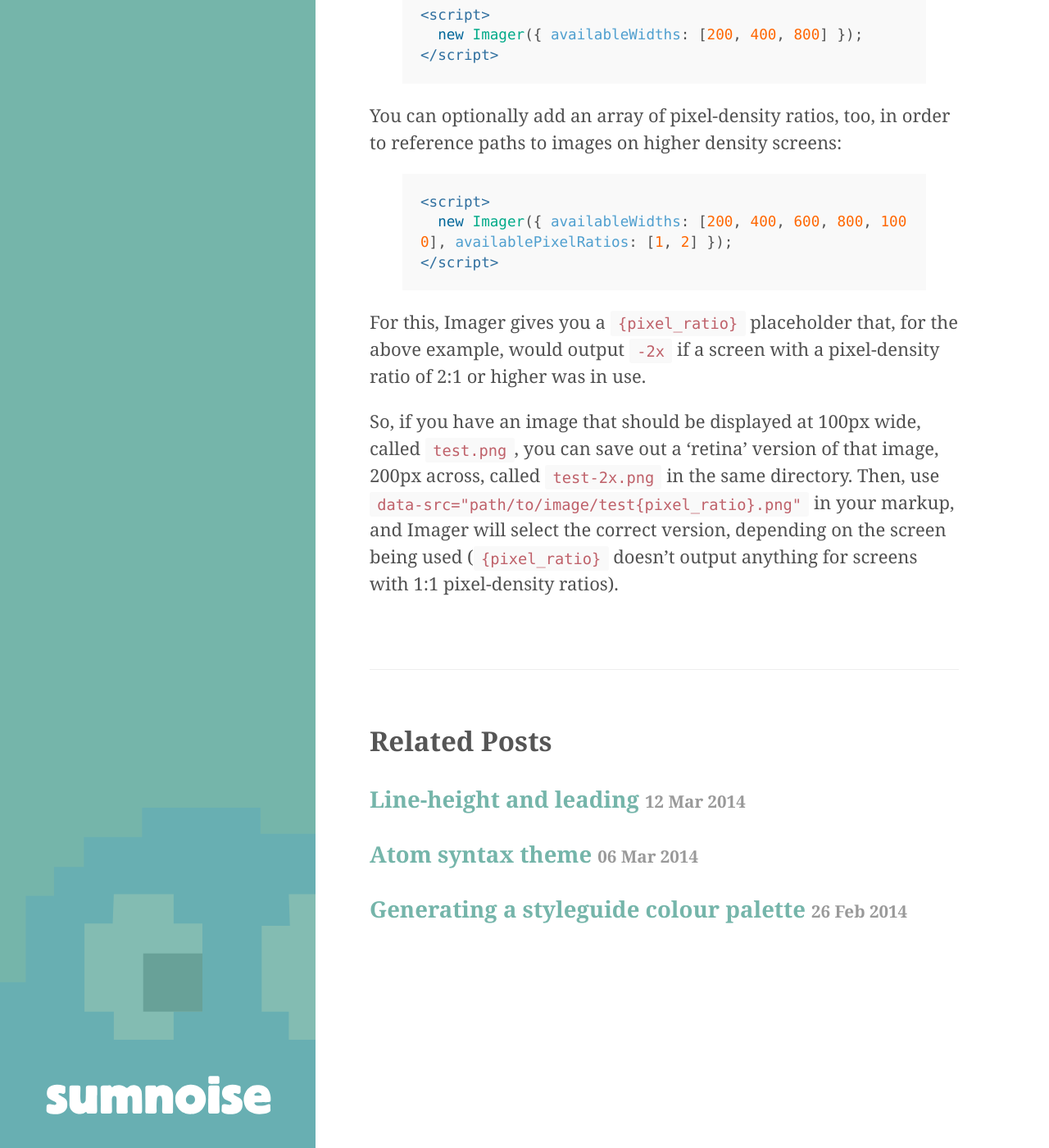
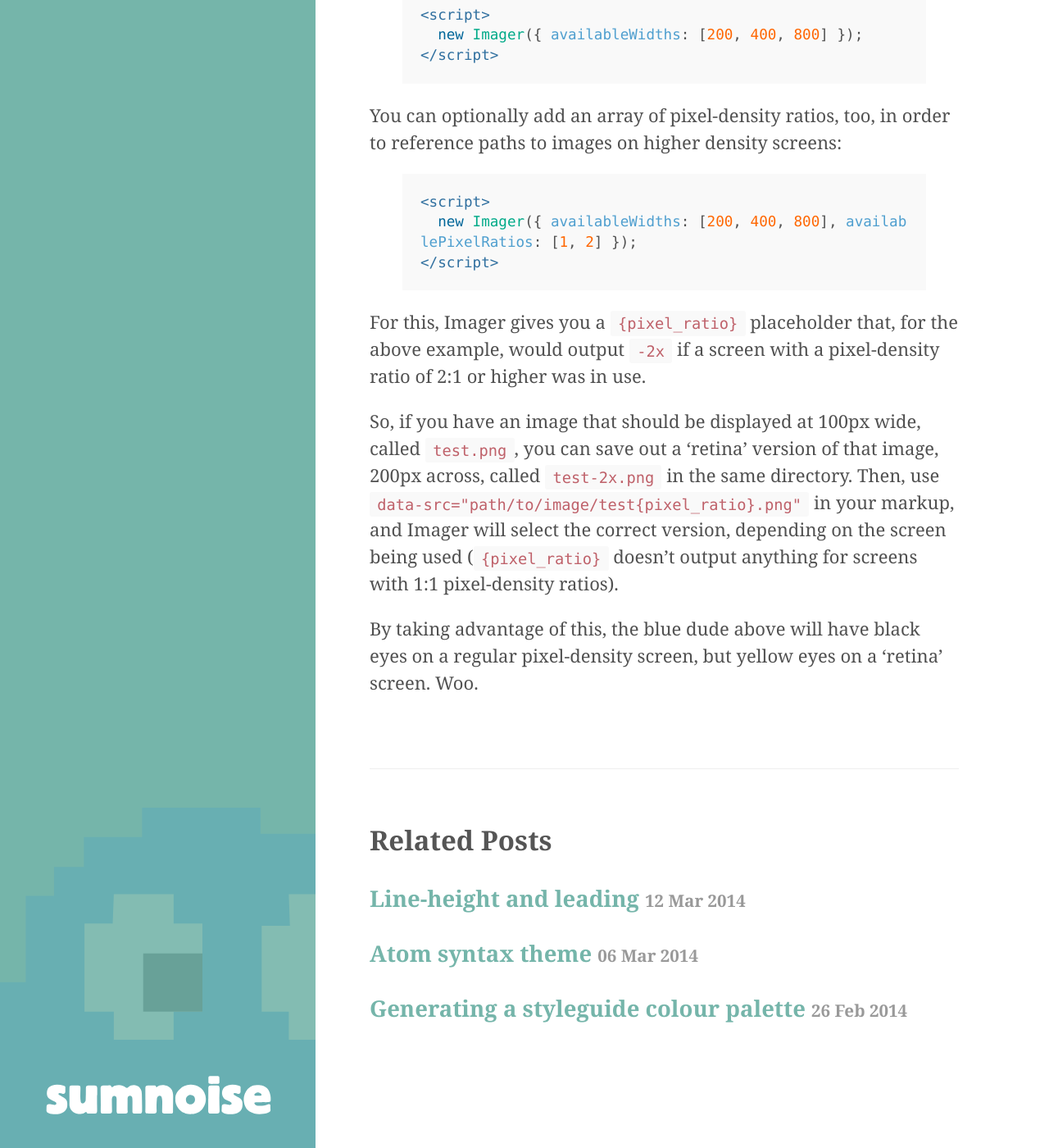
Before and after one commit to davidpmccormick/davidpmccormick.github.io, a Jekyll site: the page built from _posts/2014-03-19-bbc-imager.md, in a window 1280 px wide and 1400 px high, scrolled down 863 px. Shown: the whole window at 82% size. Built offline with Jekyll 4.4.1, drawn with Linux system fonts in a browser that asks for light colours; Markdown is read by kramdown in place of the engine named in the settings.

Commit message:
Update imager post

```diff
--- a/_posts/2014-03-19-bbc-imager.md
+++ b/_posts/2014-03-19-bbc-imager.md
@@ -33,10 +33,12 @@ You can optionally add an array of pixel-density ratios, too, in order to refere
 
 {% highlight html %}
 <script>
-  new Imager({ availableWidths: [200, 400, 600, 800, 1000], availablePixelRatios: [1, 2] });
+  new Imager({ availableWidths: [200, 400, 800], availablePixelRatios: [1, 2] });
 </script>
 {% endhighlight %}
 
 For this, Imager gives you a `{pixel_ratio}` placeholder that, for the above example, would output `-2x` if a screen with a pixel-density ratio of 2:1 or higher was in use.
 
 So, if you have an image that should be displayed at 100px wide, called `test.png`, you can save out a 'retina' version of that image, 200px across, called `test-2x.png` in the same directory. Then, use `data-src="path/to/image/test{pixel_ratio}.png"` in your markup, and Imager will select the correct version, depending on the screen being used (`{pixel_ratio}` doesn't output anything for screens with 1:1 pixel-density ratios).
+
+By taking advantage of this, the blue dude above will have black eyes on a regular pixel-density screen, but yellow eyes on a 'retina' screen. Woo.
```
